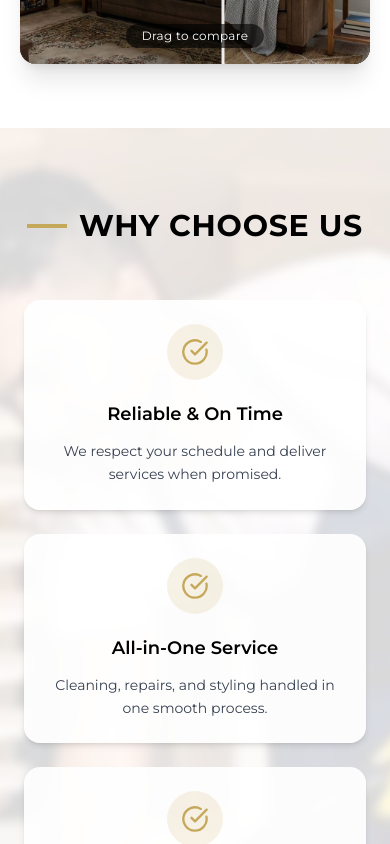
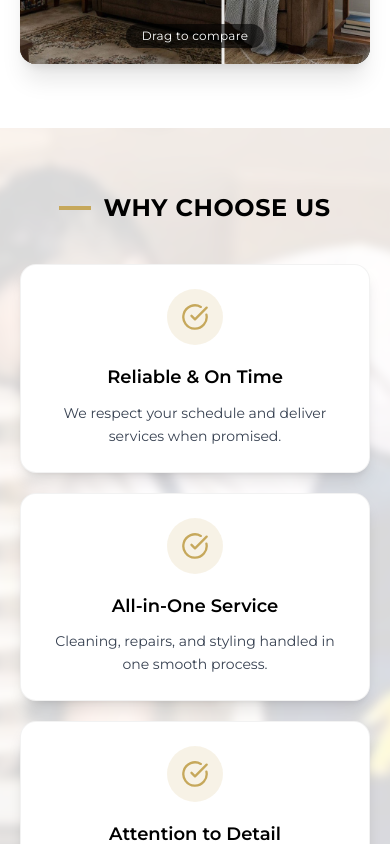
Before and after one commit to seyiroks/Elevate-Space-Solutions, a React (Vite) app: page / in a window 390 px wide. Shown: the part 4120-4964 px from the top of the page. Built offline with nearby package versions, Linux system fonts and the light colour scheme.

Commit message:
build tablet responsive Why Choose us section

```diff
--- a/src/components/WhyChooseUs.jsx
+++ b/src/components/WhyChooseUs.jsx
@@ -33,7 +33,7 @@ const WhyChooseUs = ({ onQuoteClick }) => {
   return (
     <section
       id="why-choose-us"
-      className="relative py-20 text-black overflow-hidden"
+      className="relative py-16 sm:py-18 md:py-20 lg:py-24 text-black overflow-hidden"
     >
       {/* Background */}
       <div aria-hidden="true" className="absolute inset-0">
@@ -47,27 +47,27 @@ const WhyChooseUs = ({ onQuoteClick }) => {
       </div>
 
       {/* Content */}
-      <div className="relative w-full px-6 md:px-12 lg:px-20 xl:px-32">
+      <div className="relative w-full px-5 sm:px-6 md:px-10 lg:px-16 xl:px-24 2xl:px-32">
         {/* Heading */}
-        <div className="mb-14 md:mb-20 text-center">
+        <div className="mb-10 md:mb-14 lg:mb-20 text-center">
           <div className="flex justify-center items-center gap-3">
             <span
               aria-hidden="true"
-              className="w-10 h-[4px] bg-[#c6a85b]"
+              className="w-8 sm:w-10 h-[4px] bg-[#c6a85b]"
             ></span>
 
-            <h2 className="text-3xl md:text-4xl font-bold uppercase tracking-wide">
+            <h2 className="text-2xl sm:text-3xl md:text-4xl font-bold uppercase tracking-wide">
               Why Choose Us
             </h2>
           </div>
         </div>
 
         {/* Cards */}
-        <div className="max-w-6xl mx-auto grid sm:grid-cols-2 lg:grid-cols-4 gap-6 md:gap-8">
+        <div className="max-w-md sm:max-w-xl md:max-w-4xl xl:max-w-7xl mx-auto grid grid-cols-1 md:grid-cols-2 xl:grid-cols-4 gap-5 md:gap-6 xl:gap-8">
           {reasons.map((reason) => (
             <div
               key={reason.title}
-              className="bg-white/90 backdrop-blur-sm rounded-2xl p-6 md:p-7 shadow-md hover:shadow-xl hover:-translate-y-1 transition duration-300 text-center"
+              className="bg-white rounded-2xl p-6 md:p-7 shadow-lg hover:shadow-xl hover:-translate-y-1 transition duration-300 text-center border border-black/5"
             >
               <div
                 aria-hidden="true"
@@ -76,11 +76,11 @@ const WhyChooseUs = ({ onQuoteClick }) => {
                 <CheckCircle size={28} className="text-[#c6a85b]" />
               </div>
 
-              <h3 className="text-lg md:text-xl font-semibold mb-3">
+              <h3 className="text-lg md:text-xl font-semibold mb-3 leading-snug">
                 {reason.title}
               </h3>
 
-              <p className="text-gray-700 text-sm md:text-base leading-relaxed">
+              <p className="text-gray-700 text-sm md:text-base leading-relaxed max-w-sm mx-auto">
                 {reason.description}
               </p>
             </div>
@@ -88,7 +88,7 @@ const WhyChooseUs = ({ onQuoteClick }) => {
         </div>
 
         {/* CTA */}
-        <div className="text-center mt-12">
+        <div className="text-center mt-10 md:mt-12">
           <button
             type="button"
             onClick={handleQuoteClick}
```
